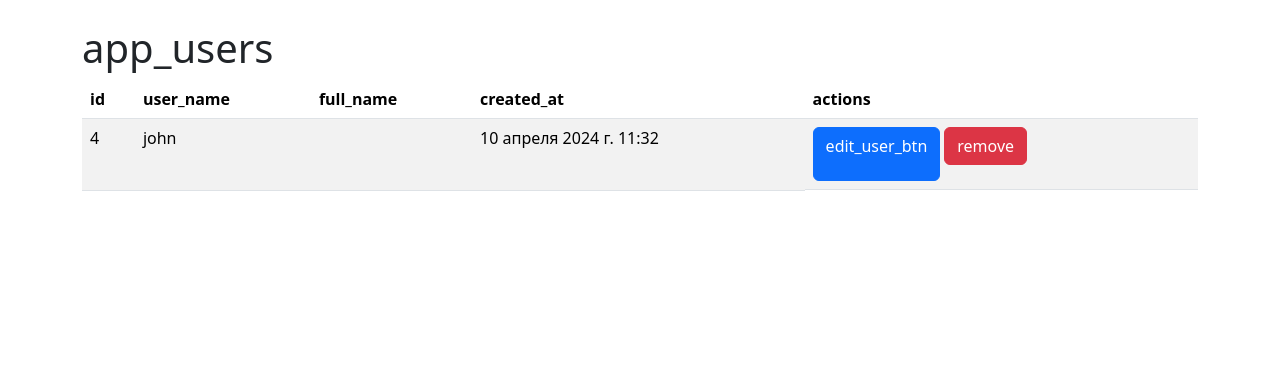
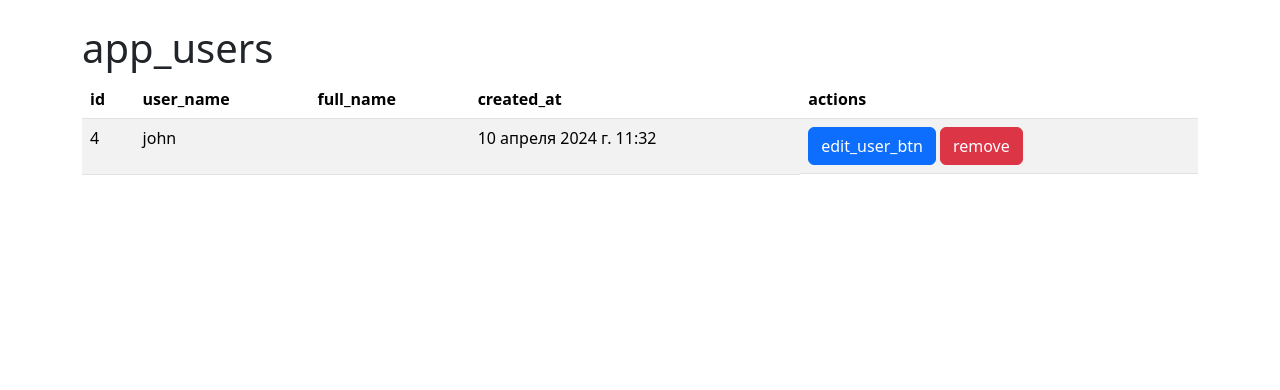
Before and after one commit to poweredbyskx/python-project-52, a Django app: page /users/ in a window 1280 px wide. Shown: the part 56-446 px from the top of the page. Run offline with Django 5.2, Linux system fonts and the light colour scheme; data comes from the database, SQL or seed files in the repository; some libraries are stand-ins or nearby versions.

Commit message:
финальные правки

```diff
--- a/task_manager/users/templates/users/index.html
+++ b/task_manager/users/templates/users/index.html
@@ -23,16 +23,17 @@
                     <td>{{ user.first_name }} {{ user.last_name }}</td>
                     <td>{{ user.date_joined }}</td>
                     <td class="d-flex">
-                        <a href="{% url 'users:user_update' user.id %}" class="btn btn-primary me-1">{% translate 'edit_user_btn' %}</a>
+    <a href="{% url 'users:user_update' user.id %}" class="btn btn-primary me-1">
+        {% translate 'edit_user_btn' %}
+    </a>
+    <form action="{% url 'users:user_delete' user.id %}" method="post" class="m-0 me-1">
+        {% csrf_token %}
+        <button type="submit" class="btn btn-danger">
+            {% translate 'remove' %}
+        </button>
+    </form>
+</td>
 
-                        <form method="post" action="{% url 'users:user_delete' user.id %}" style="display:inline;">
-                            {% csrf_token %}
-                            <button type="submit" class="btn btn-danger">
-                                {% translate 'remove' %}
-                            </button>
-                        </form>
-
-                    </td>
                 </tr>
             {% endfor %}
         </tbody>
```
